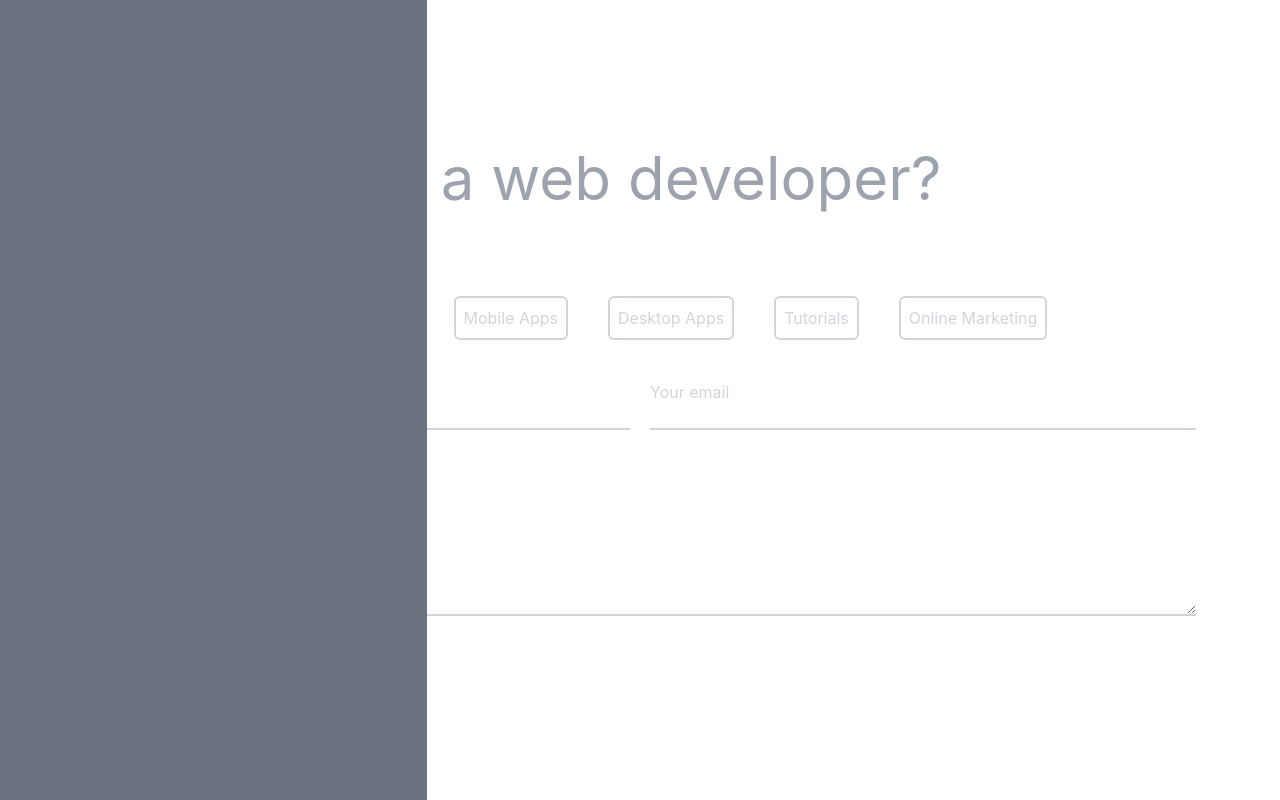
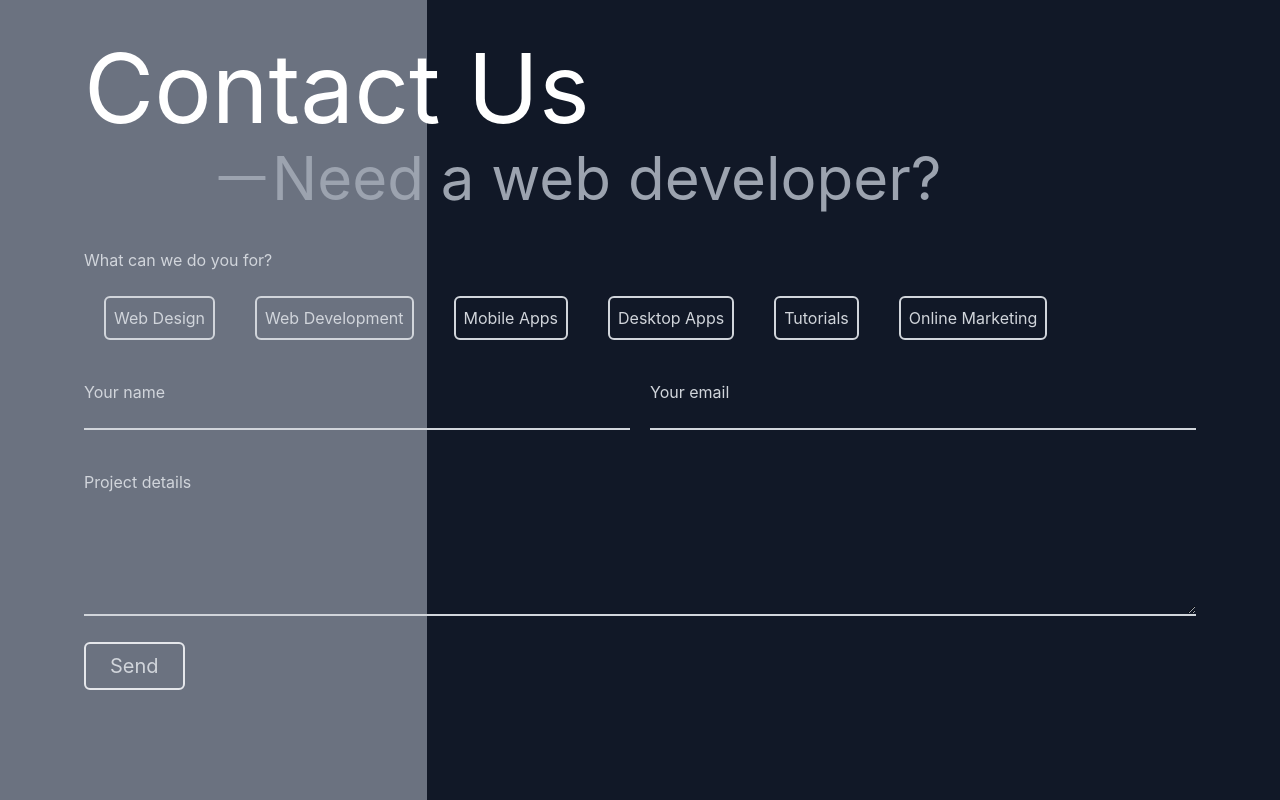
Before and after one commit to SankThomas/react-course-starter, a React (Create React App) app in the folder 15-framer-motion/complete/: page / in a window 1280 px wide. Built offline with nearby package versions, Linux system fonts and the light colour scheme.

Commit message:
add dark bg color + -z-index on light background

```diff
--- a/15-framer-motion/complete/src/index.css
+++ b/15-framer-motion/complete/src/index.css
@@ -1,13 +1,18 @@
 body {
   margin: 0;
-  font-family: -apple-system, BlinkMacSystemFont, 'Segoe UI', 'Roboto', 'Oxygen',
-    'Ubuntu', 'Cantarell', 'Fira Sans', 'Droid Sans', 'Helvetica Neue',
+  font-family: -apple-system, BlinkMacSystemFont, "Segoe UI", "Roboto", "Oxygen",
+    "Ubuntu", "Cantarell", "Fira Sans", "Droid Sans", "Helvetica Neue",
     sans-serif;
   -webkit-font-smoothing: antialiased;
   -moz-osx-font-smoothing: grayscale;
+  background-color: #111827;
 }
 
 code {
-  font-family: source-code-pro, Menlo, Monaco, Consolas, 'Courier New',
+  font-family: source-code-pro, Menlo, Monaco, Consolas, "Courier New",
     monospace;
 }
+
+.bg-light {
+  z-index: -1;
+}
```
